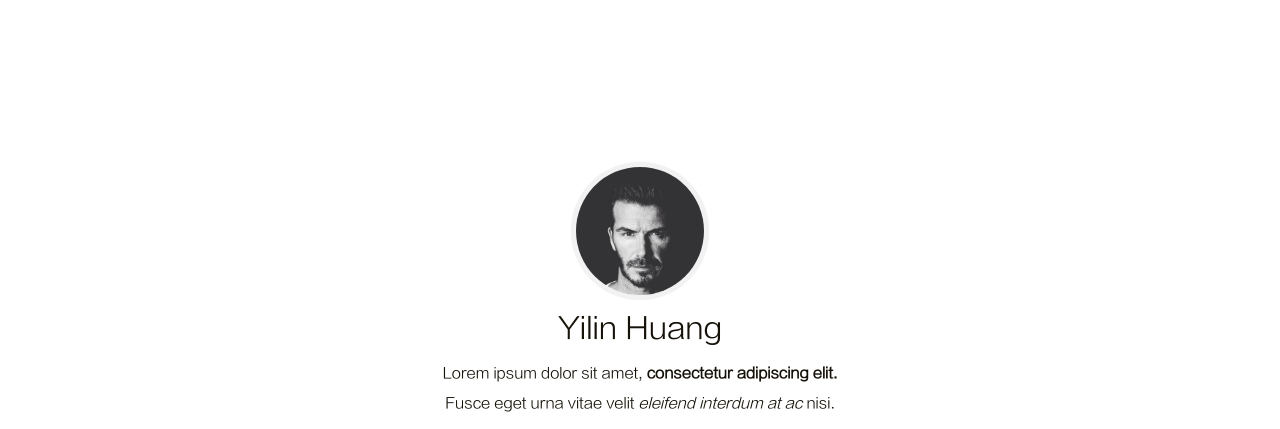
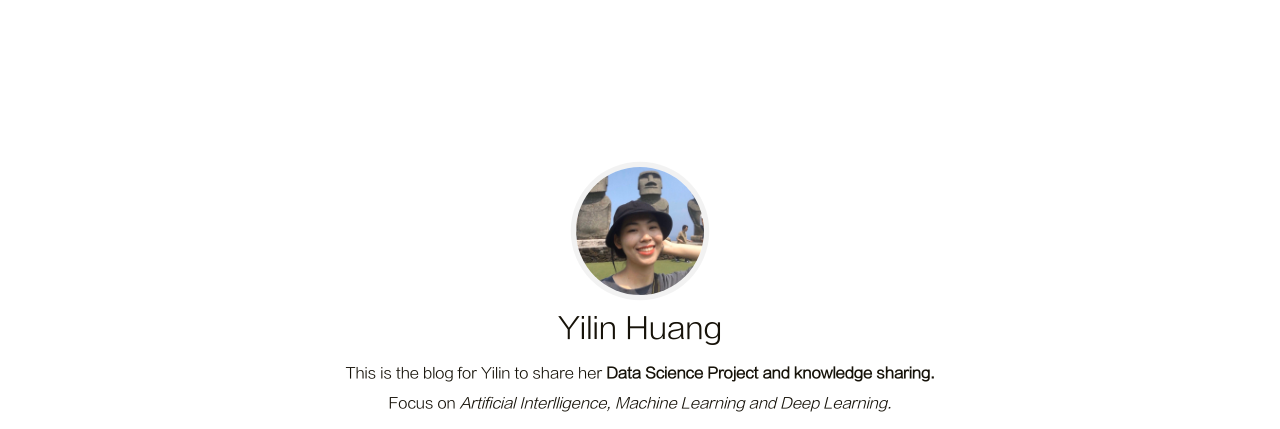
Before and after one commit to YilinHuangGithub/YilinHuangGithub.github.io, a plain HTML site: page index.html in a window 1280 px wide. Shown: the part 67-496 px from the top of the page. Drawn offline with Linux system fonts and the light colour scheme.

Commit message:
Site updated: 2020-04-06 13:57:11

```diff
--- a/index.html
+++ b/index.html
@@ -108,10 +108,10 @@
     <div class="container">
     <div class="intro">
         <div class="avatar">
-            <a href="/archives"><img src="/image/avatar.jpeg"></a>
+            <a href="/archives"><img src="/image/meilidewo.jpeg"></a>
         </div>
         <div class="nickname">Yilin Huang</div>
-        <div class="description"><p>Lorem ipsum dolor sit amet, <strong>consectetur adipiscing elit.</strong> <br>Fusce eget urna vitae velit <em>eleifend interdum at ac</em> nisi.</p>
+        <div class="description"><p>This is the blog for Yilin to share her <strong>Data Science Project and knowledge sharing.</strong> <br>Focus on <em>Artificial Interlligence, Machine Learning and Deep Learning.</em></p>
 </div>
         <div class="links">
 
```
Also changed, not shown: image/meilidewo.jpeg (added).
